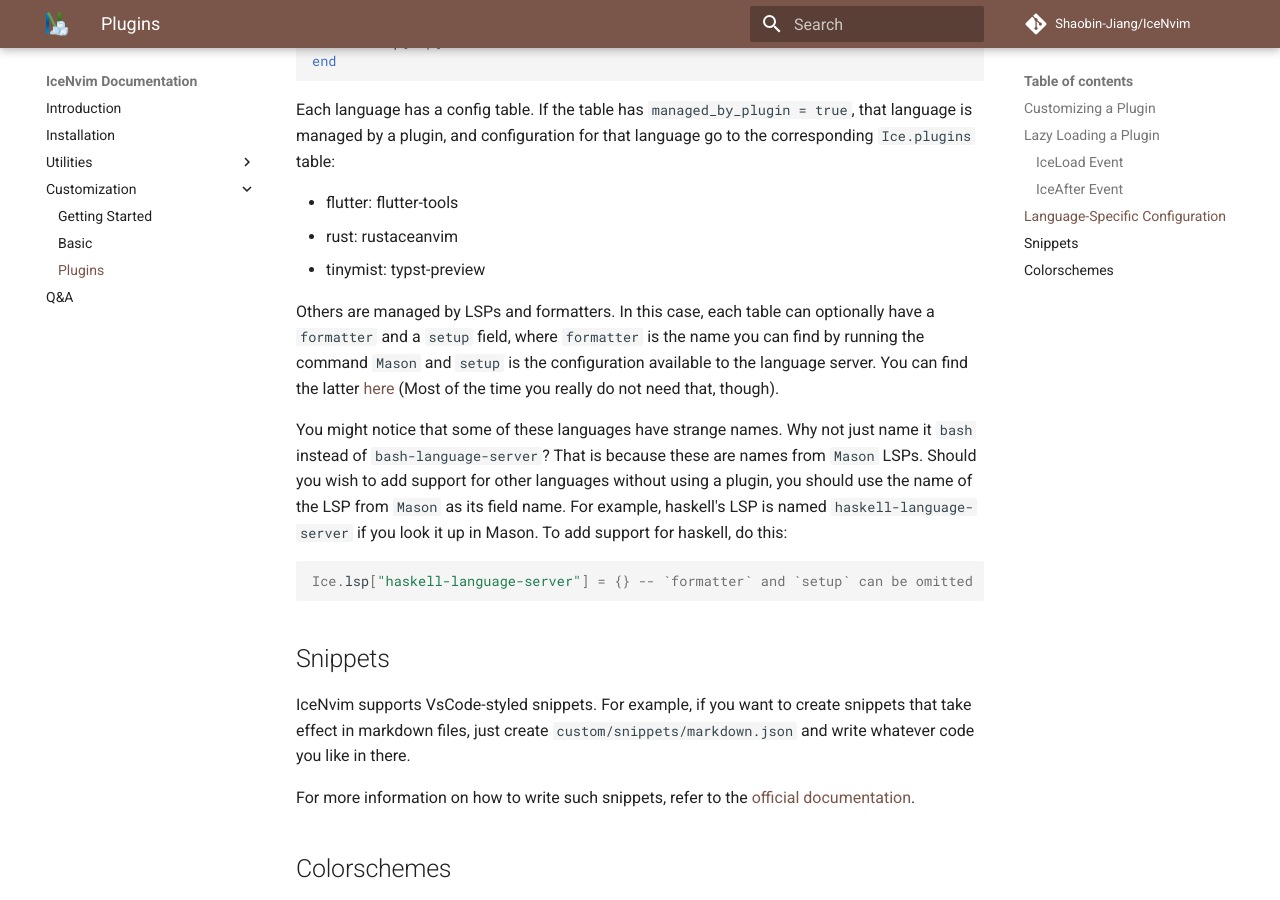
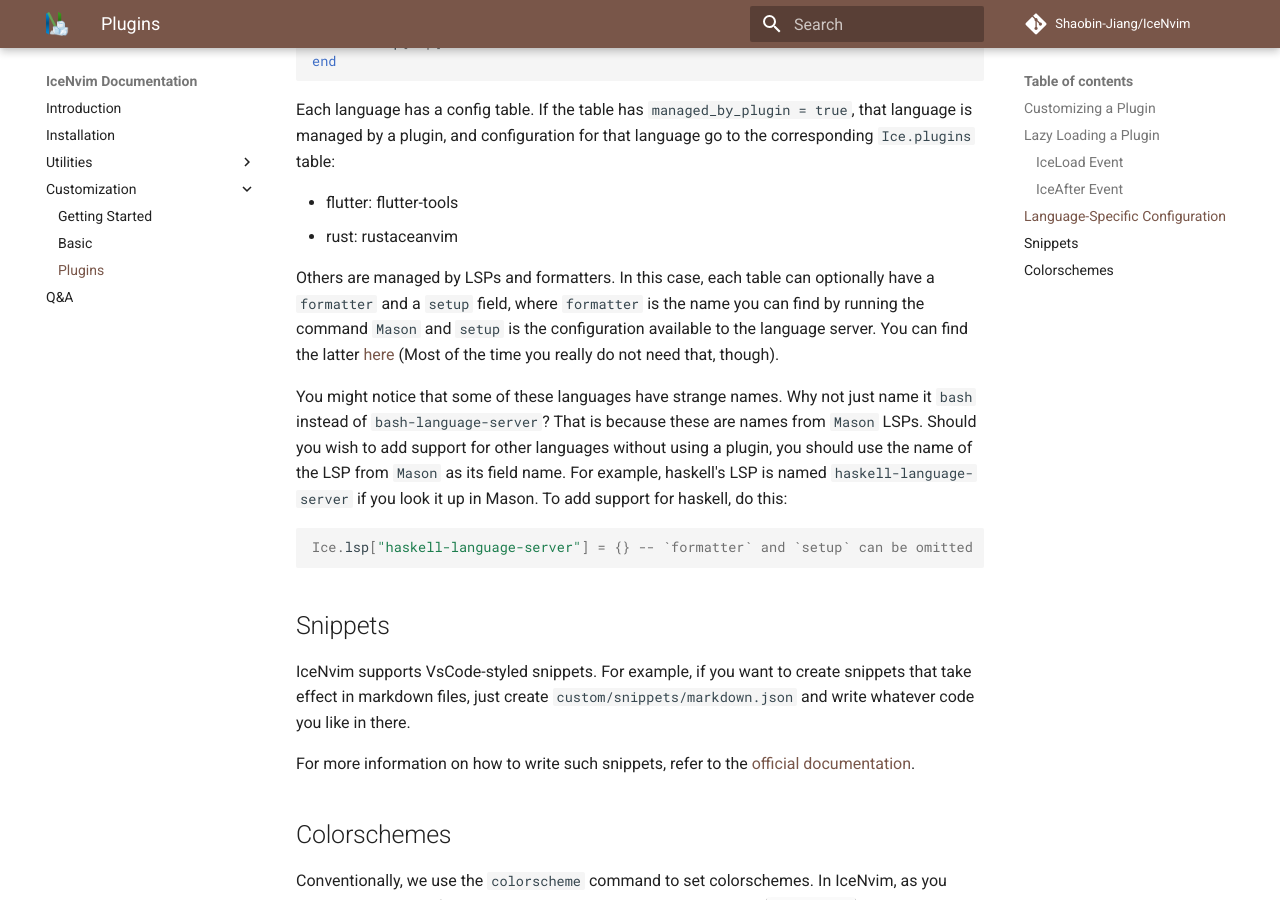
Before and after one commit to Shaobin-Jiang/ice-nvim-doc, an MkDocs documentation site: the page built from docs/customization/plugins.md, in a window 1280 px wide and 900 px high, scrolled down 3180 px. Built offline with MkDocs 1.6.1 and Material for MkDocs 9.7.7, drawn with Linux system fonts in a browser that asks for light colours; comment, search, counter and statistics services are not loaded.

Commit message:
fix incorrect info about typst

```diff
--- a/docs/customization/plugins.md
+++ b/docs/customization/plugins.md
@@ -110,7 +110,6 @@
 
 - flutter: flutter-tools
 - rust: rustaceanvim
-- tinymist: typst-preview
 
 Others are managed by LSPs and formatters. In this case, each table can optionally have a `formatter` and a `setup` field, where `formatter` is the name you can find by running the command `Mason` and `setup` is the configuration available to the language server. You can find the latter [here](https://github.com/neovim/nvim-lspconfig/blob/master/doc/configs.md) (Most of the time you really do not need that, though).
 
```
